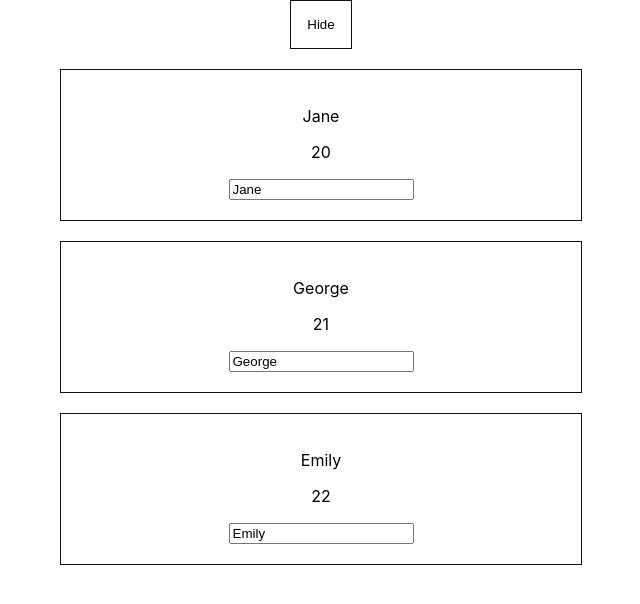
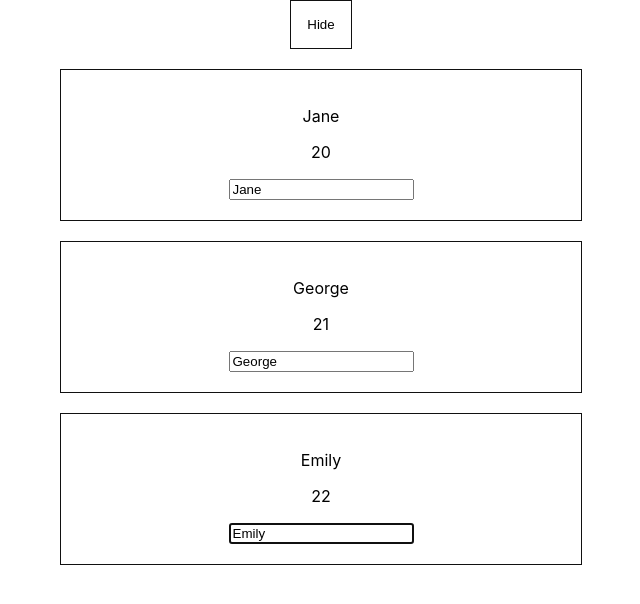
Before and after one commit to htutwaiphyoe/Mastering-React, a React (Create React App) app: page / in a window 1280 px wide. Both pictures are taken after a click on the button "Show". Shown: the top 604 px of the page, without its empty margins (319-959 px from the left). Built offline with nearby package versions, Linux system fonts and the light colour scheme.

Commit message:
createRef

```diff
--- a/src/components/Persons/Person/Person.js
+++ b/src/components/Persons/Person/Person.js
@@ -3,21 +3,31 @@ import PropTypes from "prop-types";
 import classes from "./Person.module.css";
 import wrapper from "../../../HOC/wrapper/wrapper";
 
-const Person = (props) => {
-    return (
-        <React.Fragment>
-            <p onClick={props.click}>{props.name}</p>
-            <p>{props.age}</p>
-            <input type="text" onChange={props.change} value={props.val} />
-        </React.Fragment>
-    );
-};
+class Person extends React.Component {
+    el = React.createRef();
+    componentDidMount() {
+        this.el.current.focus();
+    }
+    render() {
+        return (
+            <React.Fragment>
+                <p onClick={this.props.click}>{this.props.name}</p>
+                <p>{this.props.age}</p>
+                <input
+                    type="text"
+                    onChange={this.props.change}
+                    value={this.props.name}
+                    ref={this.el}
+                />
+            </React.Fragment>
+        );
+    }
+}
 
 Person.propTypes = {
     name: PropTypes.string,
     age: PropTypes.number,
     click: PropTypes.func,
     change: PropTypes.func,
-    val: PropTypes.string,
 };
 export default wrapper(Person, classes.Person);
--- a/src/components/Persons/Persons.js
+++ b/src/components/Persons/Persons.js
@@ -1,12 +1,6 @@
 import React, { useEffect } from "react";
 import Person from "./Person/Person";
 const Persons = (props) => {
-    useEffect(() => {
-        console.log("Persons runs");
-        return () => {
-            console.log("Persons clean up");
-        };
-    }, [props.persons]);
     return props.persons.map((person, index) => (
         <Person
             key={person.id}
@@ -14,7 +8,6 @@ const Persons = (props) => {
             age={person.age}
             click={props.deletePersonHandler.bind(this, index)}
             change={(e) => props.inputHandler(e, person.id)}
-            val={person.name}
         />
     ));
 };
--- a/src/containers/App.js
+++ b/src/containers/App.js
@@ -32,6 +32,7 @@ class App extends React.Component {
         persons[personIndex] = person;
         this.setState({ persons });
     };
+
     render() {
         let element = null;
         if (this.state.show) {
```
